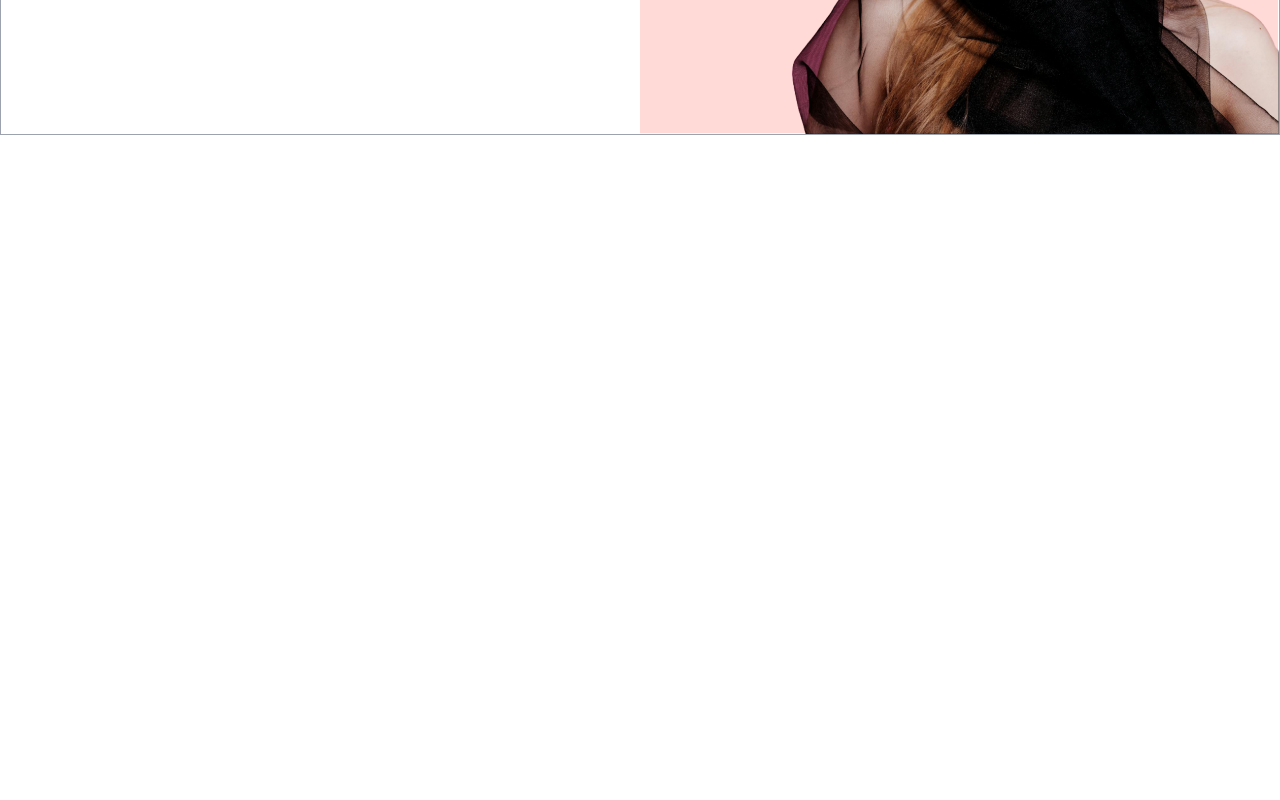
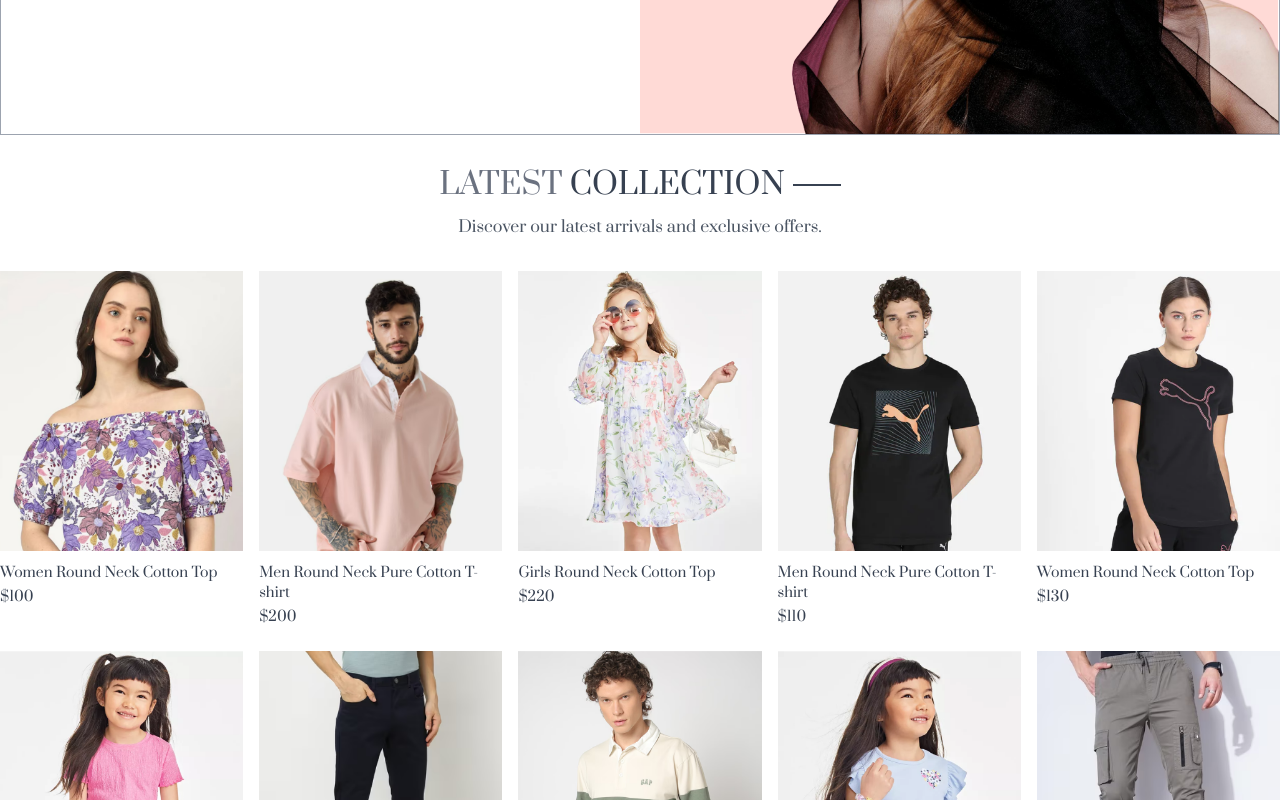
Before and after one commit to Thanh14013/E-commerce, a React (Vite) app in the folder frontend/: page / in a window 1280 px wide. Shown: the part 460-1260 px from the top of the page. Before the commit the page ends 800 px from the top, so only its background shows below. Built offline with nearby package versions, Linux system fonts and the light colour scheme.

Commit message:
latest collection update

```diff
--- /dev/null
+++ b/frontend/src/components/LatestCollection.jsx
@@ -0,0 +1,35 @@
+import React,{ useContext, useEffect, useState } from 'react'
+import { ShopContext } from '../context/ShopContext'
+import Title from './Title';
+import ProductItem from './ProductItem';
+
+const LatestCollection = () => {
+  const { products} = useContext(ShopContext);
+  const [latestProducts, setLatestProducts] = useState([]);
+
+  useEffect(() => {
+    setLatestProducts(products.slice(0,10))
+  },[]);
+
+  return (
+    <div>
+      <div className="text-center py-8 text-3xl">
+        <Title text1="LATEST" text2="COLLECTION" />
+        <p className="w-3/4 m-auto text-xs sm:text-sm md:text-base text-gray-600">
+          Discover our latest arrivals and exclusive offers.
+        </p>
+      </div>
+
+      {/* rendering products */}
+      <div className="grid grid-cols-2 sm:grid-cols-3 md:grid-cols-4 lg:grid-cols-5 gap-4 gap-y-6">
+        {
+          latestProducts.map((item,index) =>(
+            <ProductItem key={index} id={item._id} image={item.image} name={item.name} price={item.price} />
+          ))
+        }
+      </div>
+    </div>
+  )
+}
+
+export default LatestCollection
--- a/frontend/src/components/Navbar.jsx
+++ b/frontend/src/components/Navbar.jsx
@@ -7,7 +7,7 @@
 
   return (
     <div className='flex justify-between items-center p-5 font-medium'>
-        <img src={assets.logo} alt="Logo" className='w-36'/>
+        <Link to='/'><img src={assets.logo} alt="Logo" className='w-36'/></Link>
 
         <ul className='hidden sm:flex gap-5 text-sm text-gray-700'>
           <NavLink to='/' className='flex flex-col items-center gap-1'>
--- /dev/null
+++ b/frontend/src/components/ProductItem.jsx
@@ -0,0 +1,20 @@
+import React,{useContext} from 'react'
+import { ShopContext } from '../context/ShopContext'
+import { Link } from 'react-router-dom'
+
+const ProductItem = ({id, image, name, price}) => {
+
+    const {currency} = useContext(ShopContext);
+
+  return (
+    <Link className='text-gray-700 cursor-pointer' to={`/product/${id}`}>
+        <div className="overflow-hidden">
+            <img src={image[0]} className='hover:scale-110 transition ease-in-out' alt="" />
+        </div>
+        <p className="pt-3 pb-1 text-sm">{name}</p>
+        <p className='text-sm font-medium'>{currency}{price}</p>
+    </Link>
+  )
+}
+
+export default ProductItem
--- /dev/null
+++ b/frontend/src/components/Title.jsx
@@ -0,0 +1,12 @@
+import React from 'react'
+
+const Title = ({text1, text2}) => {
+  return (
+    <div className='inline-flex gap-2 items-center mb-3'>
+        <p className="text-gray-500">{text1} <span className="text-gray-700 font-medium">{text2}</span></p>
+        <p className="w-8 sm:w-12 h-[1px] sm:h-[2px] bg-gray-700"></p>
+    </div>
+  )
+}
+
+export default Title
--- /dev/null
+++ b/frontend/src/context/ShopContext.jsx
@@ -0,0 +1,21 @@
+import { createContext } from "react";
+import { products } from "../assets/assets"
+
+export const ShopContext = createContext();
+
+const ShopContextProvider = (props) => {
+    const currency = '$';
+    const delivery_fee = 10;
+    const value ={
+        products,
+        currency,
+        delivery_fee
+    }
+
+    return(
+        <ShopContext.Provider value={value}>
+            {props.children}
+        </ShopContext.Provider>
+    )
+}
+export default ShopContextProvider;
--- a/frontend/src/index.css
+++ b/frontend/src/index.css
@@ -14,3 +14,10 @@
   font-weight: 400;
   font-style: normal;
 }
+
+@media (max-width: 640px) {
+  .active {
+    background-color: black;
+    color: white;
+  }
+}
--- a/frontend/src/main.jsx
+++ b/frontend/src/main.jsx
@@ -3,9 +3,12 @@
 import './index.css'
 import App from './App.jsx'
 import {BrowserRouter} from 'react-router-dom'
+import ShopContextProvider from './context/ShopContext.jsx'
 
 createRoot(document.getElementById('root')).render(
   <BrowserRouter>
-    <App />
+    <ShopContextProvider>
+      <App />
+    </ShopContextProvider>
   </BrowserRouter>,
 )
--- a/frontend/src/pages/Home.jsx
+++ b/frontend/src/pages/Home.jsx
@@ -1,10 +1,12 @@
 import React from 'react'
 import Hero from '../components/Hero'
+import LatestCollection from '../components/LatestCollection'
 
 const Home = () => {
   return (
     <div>
       <Hero />
+      <LatestCollection />
     </div>
   )
 }
```
